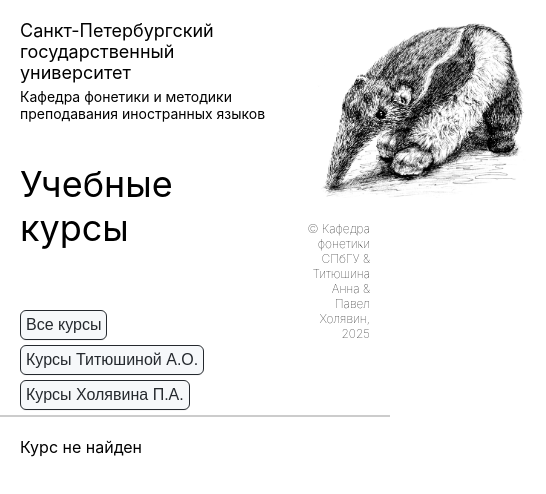
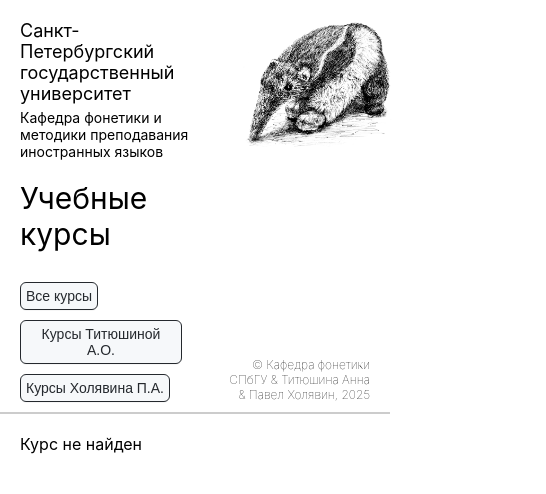
Before and after one commit to phonetics-spbu/phonetics-spbu.github.io, a React (Create React App) app: page /course/1 in a window 390 px wide. Shown: the top 494 px of the page, 546 px wide, since content can reach past the window. Built offline with nearby package versions, Linux system fonts and the light colour scheme; the HTML template or start-up script is replaced by a standard one.

Commit message:
адаптивная верстка

```diff
--- a/src/App.css
+++ b/src/App.css
@@ -36,6 +36,13 @@
   display: flex;
 }
 
+@media (max-width: 768px) {
+
+    .course-page {
+        display: block;
+    }
+}
+
 /*
 @media (max-width: 768px) {
   .main-content {
--- a/src/components/Header/Header.css
+++ b/src/components/Header/Header.css
@@ -6,16 +6,18 @@
 }
 
 .header-container {
-    width: 80%;
+    width: 70%;
     margin-right: 20px;
 }
 
 .header_img_div {
-    width: 20%;
+    width: 30%;
     text-align: right;
     font-size: 12px;
     font-weight: 100;
     margin-right: 20px;
+    height: inherit;
+    position: relative;
 }
 
 .header_img {
@@ -44,6 +46,7 @@
 
 .header-button {
     margin-right: 20px;
+    margin-bottom: 20px;
     font-size: 16px;
     color: #25292e;
     background-color: #f6f8fa;
@@ -56,8 +59,42 @@
     border: 1px solid #25292e;
 }
 
+.header_authors {
+    position: absolute;
+    bottom: 0;
+    margin-bottom: 20px;
+}
+
 @media (max-width: 768px) {
     .header-button {
-        margin-bottom: 5px;
+        margin-bottom: 10px;
+    }
+
+    .header-container {
+        width: 60%;
+    }
+
+    .header_img_div {
+        width: 40%;
+    }
+
+    .header_img {
+        width: 150px;
+    }
+
+    .header-button {
+        font-size: 14px;
+    }
+
+    .header_authors {
+        position: absolute;
+        bottom: 0;
+        margin-bottom: 10px;
+    }
+
+    .header-title {
+        font-size: 30px;
+        margin-top: 20px;
+        margin-bottom: 30px;
     }
 }
--- a/src/components/Header/Header.jsx
+++ b/src/components/Header/Header.jsx
@@ -30,7 +30,7 @@
             </div>
             <div className="header_img_div">
                 <img alt="" className="header_img" src={process.env.PUBLIC_URL + "/img/anteater.jpg"}></img>
-                <div>© Кафедра фонетики СПбГУ & Титюшина Анна & Павел Холявин, 2025</div>
+                <div className="header_authors">© Кафедра фонетики СПбГУ & Титюшина Анна & Павел Холявин, 2025</div>
             </div>
         </header>
     );
--- a/src/pages/ChapterPage/ChapterPage.css
+++ b/src/pages/ChapterPage/ChapterPage.css
@@ -26,9 +26,10 @@
 }
 
 .chapter-page-content {
-    margin-left: 20px;
+    margin-right: 20px;
     overflow-y: auto;
     flex: 1 1;
+    width: 100%;
 }
 
 @media (max-width: 768px) {
--- a/src/pages/ChapterPage/ChapterPage.jsx
+++ b/src/pages/ChapterPage/ChapterPage.jsx
@@ -55,7 +55,6 @@
 
     return (
         <div className="chapter-page">
-            <SideMenu/>
             <div className="chapter-page-content">
                 <h2>{chapter.title}</h2>
                 <MathJaxContext>
@@ -64,6 +63,7 @@
                     />
                 </MathJaxContext>
             </div>
+            <SideMenu/>
         </div>
     );
 }
--- a/src/pages/CoursePage/CoursePage.css
+++ b/src/pages/CoursePage/CoursePage.css
@@ -1,13 +1,18 @@
 .course-page-content {
     margin-left: 20px;
+    width: 100%;
 }
 
 @media (max-width: 768px) {
+
     .course-page-content {
         margin-left: 10px;
+        margin-bottom: 40px;
     }
 
     .course-page .side-menu {
-        width: 200px;
+        padding: 10px;
+        width: 100%;
+        margin-right: 20px;
     }
 }
--- a/src/pages/CoursePage/CoursePage.jsx
+++ b/src/pages/CoursePage/CoursePage.jsx
@@ -24,11 +24,11 @@
 
     return (
         <div className="course-page">
-            <SideMenu />
             <div className="course-page-content">
                 <h2>{course.title}</h2>
                 <p className="course-description">{course.description}</p>
             </div>
+            <SideMenu />
         </div>
     );
 }
```
